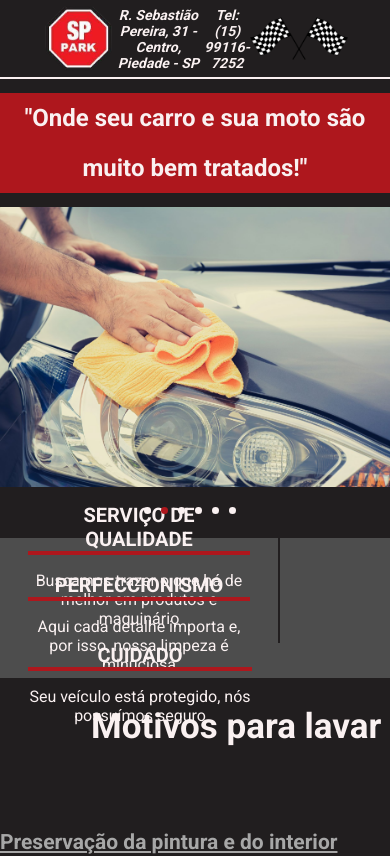
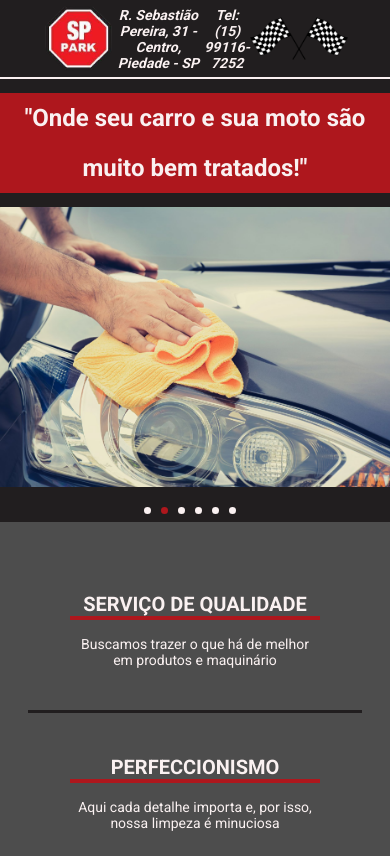
Before and after one commit to guicavazzana/sppark, a React (Create React App) app: page / in a window 390 px wide. Shown: the top 856 px of the page. Built offline with nearby package versions, Linux system fonts and the light colour scheme.

Commit message:
Responsive Correction

```diff
--- /dev/null
+++ b/src/components/Cards/index.js
@@ -0,0 +1,11 @@
+import React from 'react'
+import { Container, Title } from './styles'
+
+export function Cards({title, description, border}){
+    return(
+        <Container border={border}>
+            <Title>{title}</Title><br/>
+            <p>{description}</p>
+        </Container>
+    )
+}
--- /dev/null
+++ b/src/components/Cards/styles.js
@@ -0,0 +1,13 @@
+import styled from 'styled-components'
+
+export const Container = styled.div`
+    margin: 3rem;
+
+`
+
+export const Title = styled.p`
+    font-weight: bold;
+    font-size: 20px;
+    border-bottom: 4px solid var(--red);
+    text-transform: uppercase;
+`
--- a/src/components/Label/index.js
+++ b/src/components/Label/index.js
@@ -1,23 +1,15 @@
 import {Container, Content} from './styles'
+import {Cards} from '../Cards'
 
 export function Label(){
     return(
         <Container>
             <Content>
-                <ul>
-                    <li className='right-border'>
-                        <p className='titulo-label'>SERVIÇO DE QUALIDADE</p><br/>
-                        <p>Buscamos trazer o que há de melhor em produtos e maquinário</p>
-                    </li>
-                    <li className='right-border'>
-                        <p className='titulo-label'>PERFECCIONISMO</p><br/>
-                        <p>Aqui cada detalhe importa e, por isso, nossa limpeza é minuciosa</p>
-                    </li>
-                    <li>
-                        <p className='titulo-label'>CUIDADO</p><br/>
-                        <p>Seu veículo está protegido, nós possuímos seguro</p>
-                    </li>
-                </ul>
+                <Cards title='serviço de qualidade' description='Buscamos trazer o que há de melhor em produtos e maquinário' />
+                <hr />
+                <Cards border title='perfeccionismo' description='Aqui cada detalhe importa e, por isso, nossa limpeza é minuciosa'/>
+                <hr />
+                <Cards title='cuidado' description='Seu veículo está protegido, nós possuímos seguro'/>
             </Content>
         </Container>
     )
--- a/src/components/Label/styles.js
+++ b/src/components/Label/styles.js
@@ -2,13 +2,34 @@ import styled from 'styled-components'
 
 export const Container = styled.div`
     background: var(--dark-gray);
-    width: 100%;
-    height: 10rem;
-    margin-top: 1.5rem;
+    width: 100vw;
+    min-height: 10rem;
+    height: 100%;
+    padding: 2rem;
+    text-align: center;
+    display: flex;
+    hr{
+        width: 0.1rem;
+        background-color: var(--black);
+        height: 70%;
+        border: none;
+        margin-top: 1.5rem;
+    }
+    @media (max-width: 500px) {
+        display: block;
+        hr{
+        background-color: var(--black);
+        border: none;
+        height: 0.2rem;
+        width: 100%;
+    }
+    }
+    /*margin-top: 1.5rem;
     text-align: center;
     justify-content: center;
     color: var(--white);
     display: flex;
+
 
     .titulo-label{
         font-weight: bold;
@@ -22,23 +43,14 @@ export const Container = styled.div`
 
     p{
         font-size: 16px;
-    }
+    } */
 
-    ul{
-        list-style-type:none;
-
-        li{
-            float: left;
-            padding-right: 2rem;
-            padding-left: 2rem;
-            height: 5rem;
-            width: 20rem;
-
-        }
-    }
 `
 
 export const Content = styled.div`
-    display: table;
-    align-self: center;
+    display: flex;
+    @media (max-width: 500px) {
+        display: block;
+    }
+
 `
```
